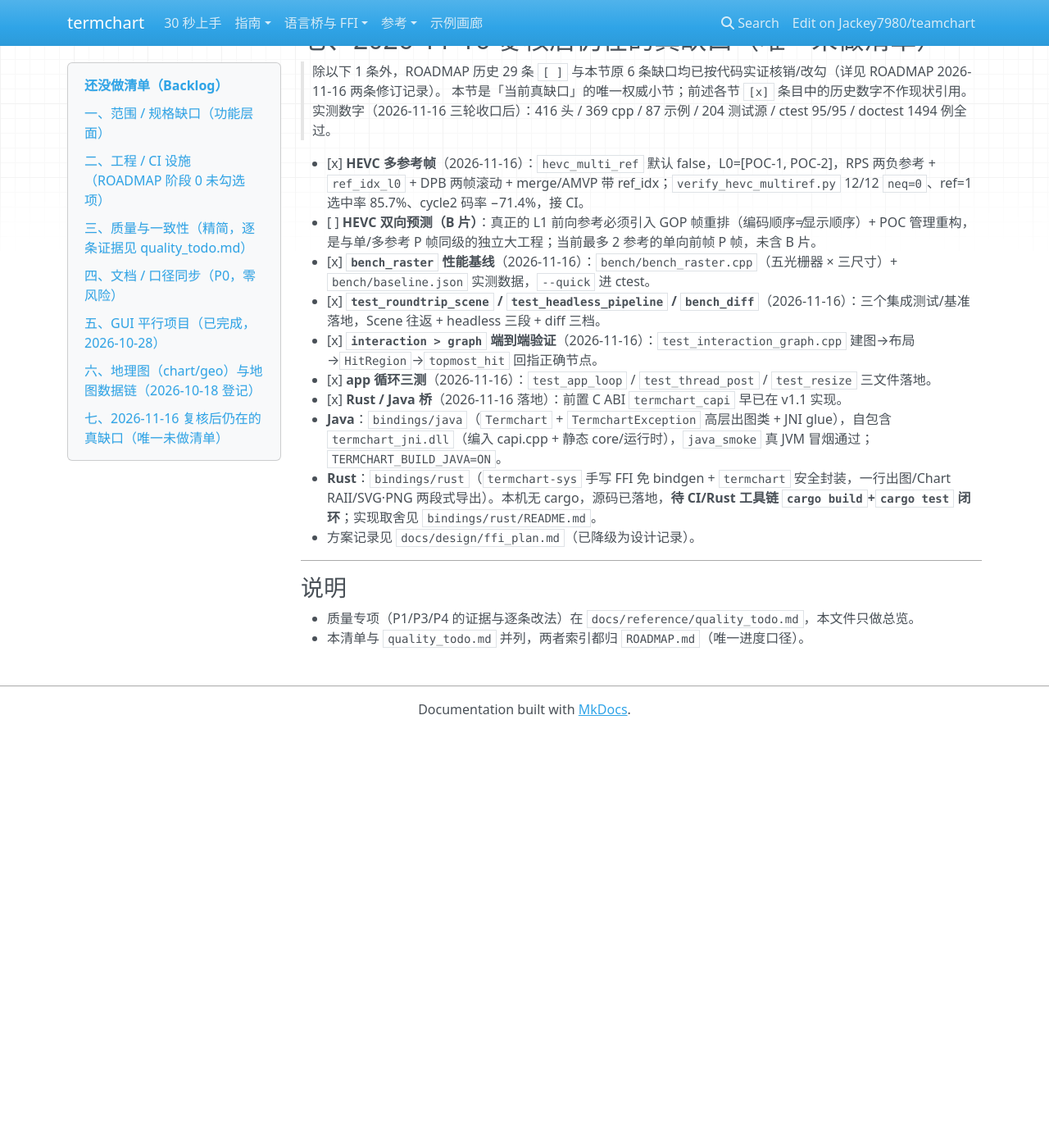
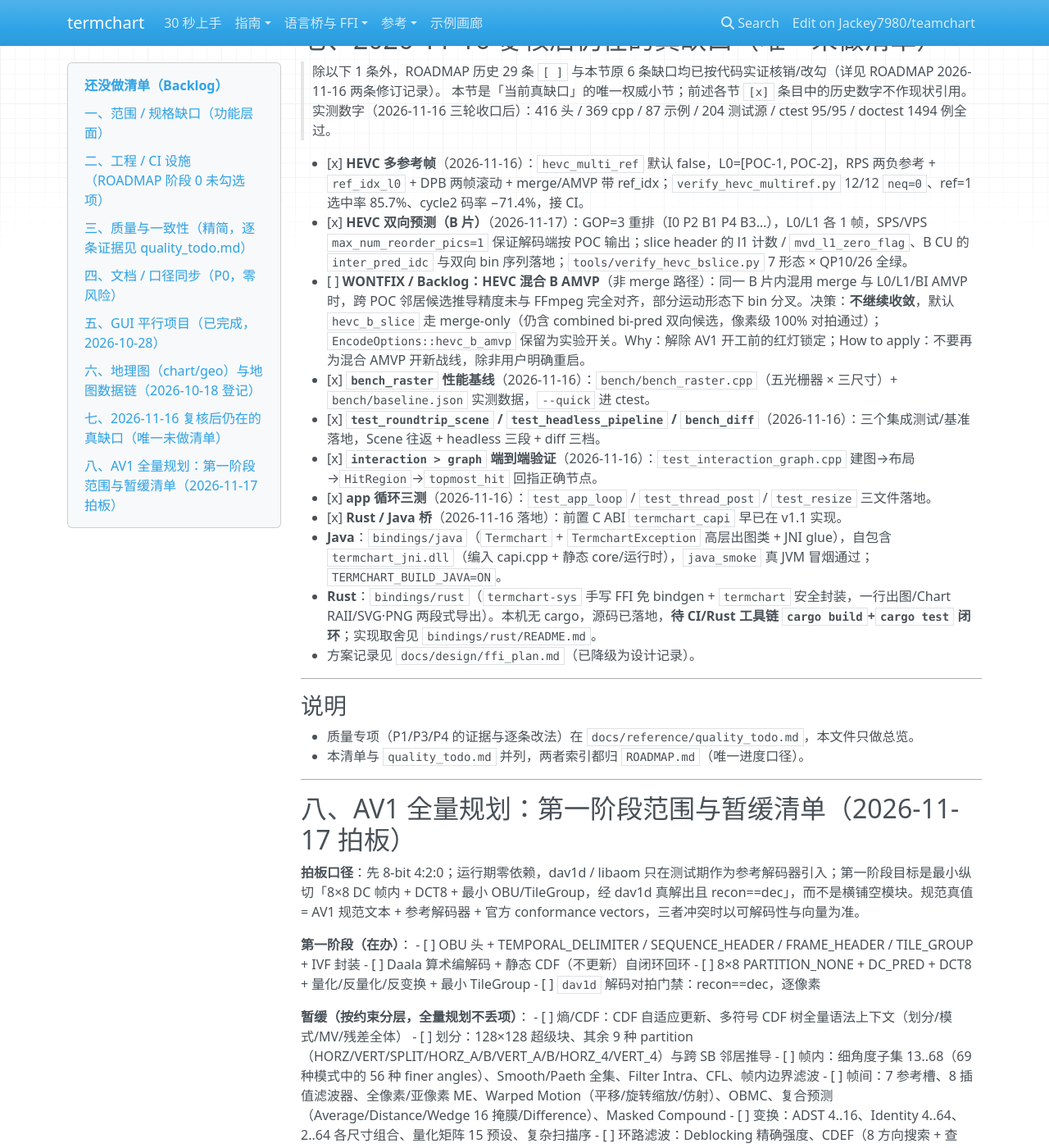
Before and after one commit to Jackey7980/termchart, an MkDocs documentation site: the page built from docs/reference/backlog.md, in a window 1280 px wide and 1400 px high, scrolled down 6495 px. Shown: the whole window at 82% size. Built offline with MkDocs 1.6.1, drawn with Linux system fonts in a browser that asks for light colours; nearby versions of some CDN libraries; before the commit the page ends 7388 px from its top, so only the background shows below that; some of the changed text lies outside the part shown.

Commit message:
docs: 冻结 HEVC 混合 B AMVP 并登记 AV1 一期范围

```diff
--- a/docs/reference/backlog.md
+++ b/docs/reference/backlog.md
@@ -283,7 +283,8 @@
 > 实测数字（2026-11-16 三轮收口后）：416 头 / 369 cpp / 87 示例 / 204 测试源 / ctest 95/95 / doctest 1494 例全过。
 
 - [x] **HEVC 多参考帧**（2026-11-16）：`hevc_multi_ref` 默认 false，L0=[POC-1, POC-2]，RPS 两负参考 + `ref_idx_l0` + DPB 两帧滚动 + merge/AMVP 带 ref_idx；`verify_hevc_multiref.py` 12/12 `neq=0`、ref=1 选中率 85.7%、cycle2 码率 −71.4%，接 CI。
-- [ ] **HEVC 双向预测（B 片）**：真正的 L1 前向参考必须引入 GOP 帧重排（编码顺序≠显示顺序）+ POC 管理重构，是与单/多参考 P 帧同级的独立大工程；当前最多 2 参考的单向前帧 P 帧，未含 B 片。
+- [x] **HEVC 双向预测（B 片）**（2026-11-17）：GOP=3 重排（I0 P2 B1 P4 B3…），L0/L1 各 1 帧，SPS/VPS `max_num_reorder_pics=1` 保证解码端按 POC 输出；slice header 的 l1 计数 / `mvd_l1_zero_flag`、B CU 的 `inter_pred_idc` 与双向 bin 序列落地；`tools/verify_hevc_bslice.py` 7 形态 × QP10/26 全绿。
+- [ ] **WONTFIX / Backlog：HEVC 混合 B AMVP**（非 merge 路径）：同一 B 片内混用 merge 与 L0/L1/BI AMVP 时，跨 POC 邻居候选推导精度未与 FFmpeg 完全对齐，部分运动形态下 bin 分叉。决策：**不继续收敛**，默认 `hevc_b_slice` 走 merge-only（仍含 combined bi-pred 双向候选，像素级 100% 对拍通过）；`EncodeOptions::hevc_b_amvp` 保留为实验开关。Why：解除 AV1 开工前的红灯锁定；How to apply：不要再为混合 AMVP 开新战线，除非用户明确重启。
 - [x] **`bench_raster` 性能基线**（2026-11-16）：`bench/bench_raster.cpp`（五光栅器 × 三尺寸）+ `bench/baseline.json` 实测数据，`--quick` 进 ctest。
 - [x] **`test_roundtrip_scene` / `test_headless_pipeline` / `bench_diff`**（2026-11-16）：三个集成测试/基准落地，Scene 往返 + headless 三段 + diff 三档。
 - [x] **`interaction > graph` 端到端验证**（2026-11-16）：`test_interaction_graph.cpp` 建图→布局→`HitRegion`→`topmost_hit` 回指正确节点。
@@ -298,3 +299,25 @@
 ### 说明
 - 质量专项（P1/P3/P4 的证据与逐条改法）在 `docs/reference/quality_todo.md`，本文件只做总览。
 - 本清单与 `quality_todo.md` 并列，两者索引都归 `ROADMAP.md`（唯一进度口径）。
+
+---
+
+## 八、AV1 全量规划：第一阶段范围与暂缓清单（2026-11-17 拍板）
+
+**拍板口径**：先 8-bit 4:2:0；运行期零依赖，dav1d / libaom 只在测试期作为参考解码器引入；第一阶段目标是最小纵切「8×8 DC 帧内 + DCT8 + 最小 OBU/TileGroup，经 dav1d 真解出且 recon==dec」，而不是横铺空模块。规范真值 = AV1 规范文本 + 参考解码器 + 官方 conformance vectors，三者冲突时以可解码性与向量为准。
+
+**第一阶段（在办）**：
+- [ ] OBU 头 + TEMPORAL_DELIMITER / SEQUENCE_HEADER / FRAME_HEADER / TILE_GROUP + IVF 封装
+- [ ] Daala 算术编解码 + 静态 CDF（不更新）自闭环回环
+- [ ] 8×8 PARTITION_NONE + DC_PRED + DCT8 + 量化/反量化/反变换 + 最小 TileGroup
+- [ ] `dav1d` 解码对拍门禁：recon==dec，逐像素
+
+**暂缓（按约束分层，全量规划不丢项）**：
+- [ ] 熵/CDF：CDF 自适应更新、多符号 CDF 树全量语法上下文（划分/模式/MV/残差全体）
+- [ ] 划分：128×128 超级块、其余 9 种 partition（HORZ/VERT/SPLIT/HORZ_A/B/VERT_A/B/HORZ_4/VERT_4）与跨 SB 邻居推导
+- [ ] 帧内：细角度子集 13..68（69 种模式中的 56 种 finer angles）、Smooth/Paeth 全集、Filter Intra、CFL、帧内边界滤波
+- [ ] 帧间：7 参考槽、8 插值滤波器、全像素/亚像素 ME、Warped Motion（平移/旋转缩放/仿射）、OBMC、复合预测（Average/Distance/Wedge 16 掩膜/Difference）、Masked Compound
+- [ ] 变换：ADST 4..16、Identity 4..64、2..64 各尺寸组合、量化矩阵 15 预设、复杂扫描序
+- [ ] 环路滤波：Deblocking 精确强度、CDEF（8 方向搜索 + 查表）、Loop Restoration（Wiener / Sgrproj 定点化）
+- [ ] 系统层：tile groups 多 tile、帧率/OrderHint/呈现时间、HDR/10-bit/12-bit、4:4:4、film grain、SVC/可伸缩、MP4 `av01`/`av1C` 封装
+- [ ] RDO：划分/模式/参考/复合模式的全量 RD 决策与提前终止（仅画质工具，合规链打通后再做）
```
Also changed, not shown: ROADMAP.md (+2 -1 lines), docs/reference/hevc_engineering_roadmap.md (+6 -4 lines).
